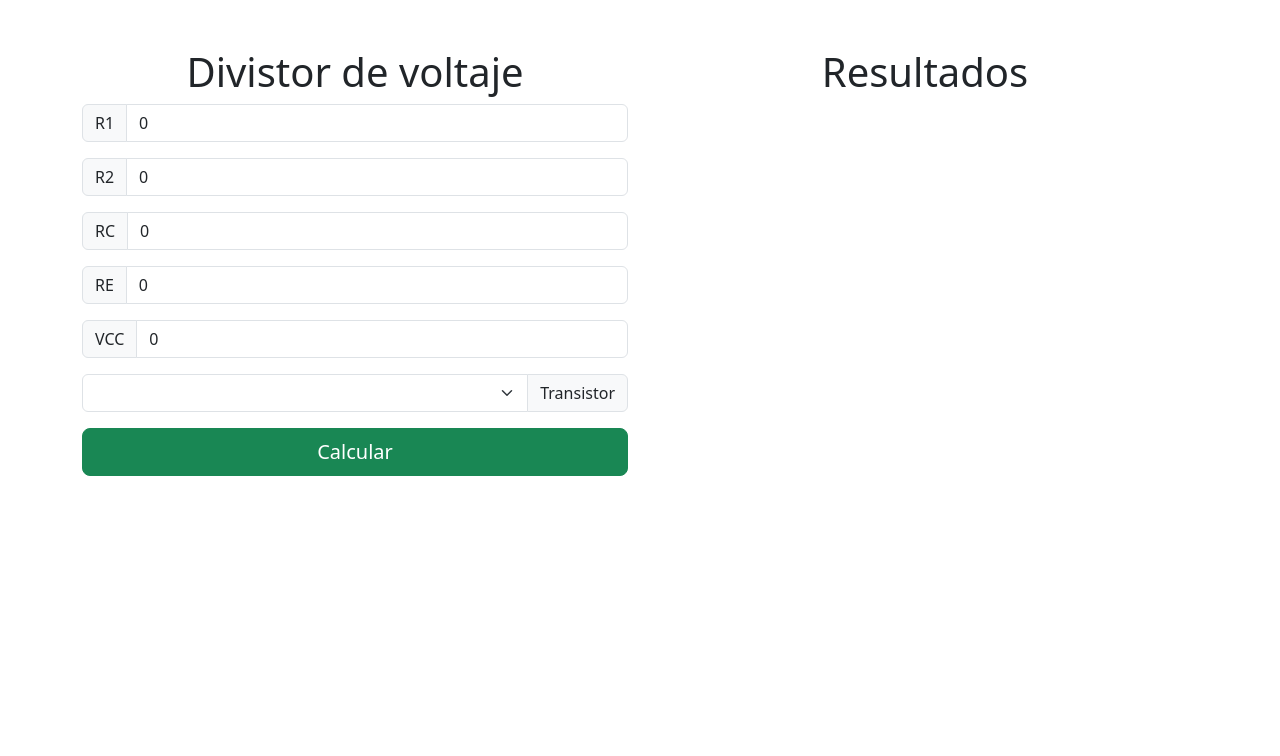
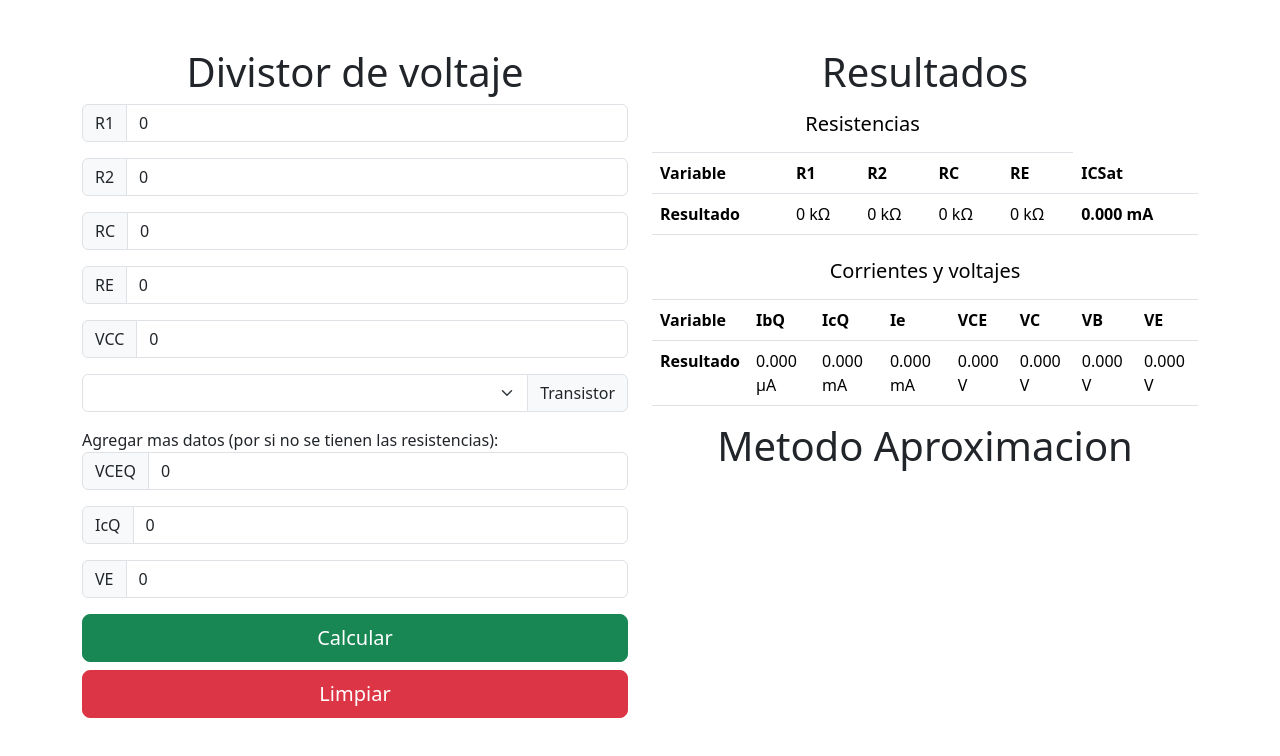
Before and after one commit to NotAngelexe/calculadora, an Angular app: page / in a window 1280 px wide. Shown: the top 756 px of the page. Built offline with nearby package versions, Linux system fonts and the light colour scheme.

Commit message:
se agrego el metodo de aproximacion

```diff
--- a/src/app/div-volt/div-volt.component.html
+++ b/src/app/div-volt/div-volt.component.html
@@ -74,10 +74,54 @@
         <select class="form-select" [(ngModel)]="Selec" id="inputGroupSelect02">
           <option value="0">MPS2222A</option>
           <option value="1">TIP41C</option>
+          <option value="2">PRUEBA</option>
         </select>
         <label class="input-group-text" for="inputGroupSelect02"
           >Transistor</label
         >
+      </div>
+      <div class="mb-3">
+        <label for="">Agregar mas datos (por si no se tienen las resistencias): </label>
+        <div class="mb-3">
+            <div class="input-group flex-nowrap">
+              <span class="input-group-text" id="addon-wrapping">VCEQ</span>
+              <input
+              [(ngModel)]="VCEQ"
+                type="number"
+                class="form-control"
+                placeholder="ResistenciaE"
+                aria-label="ResistenciaE"
+                aria-describedby="addon-wrapping"
+              />
+            </div>
+          </div>
+        <div class="mb-3">
+            <div class="input-group flex-nowrap">
+              <span class="input-group-text" id="addon-wrapping">IcQ</span>
+              <input
+              [(ngModel)]="IcQ"
+                type="number"
+                class="form-control"
+                placeholder="ResistenciaE"
+                aria-label="ResistenciaE"
+                aria-describedby="addon-wrapping"
+              />
+            </div>
+          </div>
+        <div class="mb-3">
+            <div class="input-group flex-nowrap">
+              <span class="input-group-text" id="addon-wrapping">VE</span>
+              <input
+              [(ngModel)]="VE"
+                type="number"
+                class="form-control"
+                placeholder="ResistenciaE"
+                aria-label="ResistenciaE"
+                aria-describedby="addon-wrapping"
+              />
+            </div>
+          </div>
+
       </div>
       <div class="d-grid gap-2">
         <button
@@ -86,6 +130,13 @@
           class="btn btn-success btn-lg"
         >
           Calcular
+        </button>
+        <button
+          type="button"
+          (click)="limpiarDatos()"
+          class="btn btn-danger btn-lg"
+        >
+          Limpiar
         </button>
       </div>
 
@@ -113,7 +164,105 @@
     </div>
     <div class="col-6">
       <h1 style="text-align: center;">Resultados</h1>
-      <!-- RESULTADOS AQUI -->
+      <div class="mb-3">
+        <table class="table">
+            <thead>
+                <tr>
+                    <th scope="col" colspan="5" style="text-align: center;"><h5>Resistencias</h5></th>
+                </tr>
+              <tr>
+                <th scope="col">Variable</th>
+                <th scope="col">R1</th>
+                <th scope="col">R2</th>
+                <th scope="col">RC</th>
+                <th scope="col">RE</th>
+                <th scope="col">ICSat</th>
+              </tr>
+            </thead>
+            <tbody>
+              <tr>
+                <th scope="row">Resultado</th>
+                <td>{{r1/1000 +" kΩ"}}</td>
+                <td>{{r2/1000 +" kΩ"}}</td>
+                <td>{{rc/1000 +" kΩ"}}</td>
+                <td>{{re/1000 +" kΩ"}}</td>
+                <th scope="row">{{(ICSat*1000).toFixed(3)+" mA" }}</th>
+              </tr>
+
+            </tbody>
+          </table>
+        <table class="table">
+            <thead>
+                <tr>
+                    <th scope="col" colspan="8" style="text-align: center;"><h5>Corrientes y voltajes</h5></th>
+                </tr>
+              <tr>
+                <th scope="col">Variable</th>
+                <th scope="col">IbQ</th>
+                <th scope="col">IcQ</th>
+                <th scope="col">Ie</th>
+                <th scope="col">VCE</th>
+                <th scope="col">VC</th>
+                <th scope="col">VB</th>
+                <th scope="col">VE</th>
+              </tr>
+            </thead>
+            <tbody>
+              <tr>
+                <th scope="row">Resultado</th>
+                <td>{{(IbQ*1000000).toFixed(3)+" µA"}}</td>
+                <td>{{(IcQ*1000).toFixed(3)+" mA" }}</td>
+                <td>{{(IeQ*1000).toFixed(3)+" mA" }}</td>
+                <td>{{VCEQ.toFixed(3) + " V"}}</td>
+                <td>{{VC.toFixed(3)+ " V"}}</td>
+                <td>{{VB.toFixed(3)+ " V"}}</td>
+                <td>{{VE.toFixed(3)+ " V"}}</td>
+              </tr>
+
+            </tbody>
+          </table>
+      </div>
+      <h1 style="text-align: center;">Metodo Aproximacion</h1>
+      <div class="mb-3">
+        <div *ngIf="aproximacion; else noAprox">
+            <table class="table">
+                <thead>
+                    <tr>
+                        <th scope="col" colspan="8" style="text-align: center;"><h5>Corrientes y voltajes</h5></th>
+                    </tr>
+                  <tr>
+                    <th scope="col">Variable</th>
+                    <th scope="col">IbQ</th>
+                    <th scope="col">IcQ</th>
+                    <th scope="col">Ie</th>
+                    <th scope="col">VCE</th>
+                    <th scope="col">VC</th>
+                    <th scope="col">VB</th>
+                    <th scope="col">VE</th>
+                  </tr>
+                </thead>
+                <tbody>
+                  <tr>
+                    <th scope="row">Resultado</th>
+                    <td>{{(IbQAprox*1000000).toFixed(3)+" µA"}}</td>
+                    <td>{{(IcQAprox*1000).toFixed(3)+" mA" }}</td>
+                    <td>{{(IeQAprox*1000).toFixed(3)+" mA" }}</td>
+                    <td>{{VCEQAprox.toFixed(3) + " V"}}</td>
+                    <td>{{VCAprox.toFixed(3)+ " V"}}</td>
+                    <td>{{VBAprox.toFixed(3)+ " V"}}</td>
+                    <td>{{VEAprox.toFixed(3)+ " V"}}</td>
+                  </tr>
+
+                </tbody>
+              </table>
+        </div>
+
+        <ng-template #noAprox>
+            <div class="alert alert-danger" *ngIf="calculado" role="alert">
+                No se puede aplicar metodo de aproximacion!
+              </div>
+        </ng-template>
+      </div>
     </div>
   </div>
 </div>
--- a/src/app/div-volt/div-volt.component.ts
+++ b/src/app/div-volt/div-volt.component.ts
@@ -10,7 +10,9 @@ export class DivVoltComponent {
   rc: number = 0;
   re: number = 0;
   vcc: number = 0;
+  ICSat: number = 0;
   calculado = false;
+  aproximacion = false;
   transistores: [
     {
       nombre: string,
@@ -21,7 +23,12 @@ export class DivVoltComponent {
       nombre: string,
       beta: number,
       imagen: string
-    }
+    },
+    {
+      nombre: string,
+      beta: number,
+      imagen: string
+    },
   ] = [
       {
         nombre: "MPS2222A",
@@ -32,6 +39,11 @@ export class DivVoltComponent {
         nombre: "TIP41C",
         beta: 143,
         imagen: 'assets/TIP41C.jpg'
+      },
+      {
+        nombre: "PRUEBA",
+        beta: 110,
+        imagen: 'assets/mps2222a.jpg'
       }
     ]
   Selec: string = '';
@@ -39,19 +51,29 @@ export class DivVoltComponent {
 
 
   //datos a encontrar
-  IbQ!: number;
-  IcQ !: number;
-  IeQ !: number;
-  VCEQ!: number;
-  VRC!: number;
-  VRE!: number;
-  VC!: number;
-  VE!: number;
-  VB!: number;
+  IbQ: number = 0;
+  IcQ: number = 0;
+  IeQ: number = 0;
+  VCEQ: number = 0;
+  VRC: number = 0;
+  VRE: number = 0;
+  VC: number = 0;
+  VE: number = 0;
+  VB: number = 0;
   VBE = 0.7;
-  VTH!: number;
-  RTH!: number;
+  VTH: number = 0;
+  RTH: number = 0;
 
+
+  IbQAprox: number = 0;
+  IcQAprox: number = 0;
+  IeQAprox: number = 0;
+  VCEQAprox: number = 0;
+  VRCAprox: number = 0;
+  VREAprox: number = 0;
+  VCAprox: number = 0;
+  VEAprox: number = 0;
+  VBAprox: number = 0;
 
   calcular(): void {
     this.calculado = true;
@@ -60,18 +82,28 @@ export class DivVoltComponent {
     console.log(this.rc)
     console.log(this.re)
     console.log(this.vcc)
-    // this.transistorSelec = this.transistores[parseInt(this.Selec, 10)];
-    this.transistorSelec = {
-      nombre: "PRUEBA",
-      beta: 80,
-      imagen: 'assets/mps2222a.jpg'
-    }
+    console.log(this.VE)
+    console.log(this.VB)
+
+    this.transistorSelec = this.transistores[parseInt(this.Selec, 10)];
+
     console.log(this.transistorSelec)
     console.log(this.Selec)
 
+     if (this.r1 == 0 && this.r2 == 0 && this.rc == 0 && this.re == 0) {
+      this.IeQ=this.IcQ;
+      this.re=this.VE/this.IcQ;
+      this.VRC=this.vcc-this.VCEQ-this.VE;
+      this.VC = this.VCEQ + this.VRE;
+      this.rc=this.VRC/this.IcQ;
+      this.VB=this.VE+this.VBE;
+      this.r2=(this.transistorSelec.beta*this.re)/10;
+      this.r1=((this.vcc*this.r2)/this.VB)-this.r2;
+      this.IbQ=this.IcQ/this.transistorSelec.beta;
+      this.ICSat = this.vcc / (this.rc + this.re);
 
-
-
+    } else {
+      this.ICSat = this.vcc / (this.rc + this.re);
       //Encontramos voltaje y resistencia VTH
       this.VTH = (this.vcc * this.r2) / (this.r1 + this.r2);
       this.RTH = (this.r1 * this.r2) / (this.r1 + this.r2);
@@ -96,6 +128,8 @@ export class DivVoltComponent {
       this.VB = this.VE + this.VBE;
 
 
+
+
       console.log(this.VTH);
       console.log(this.RTH);
       console.log(this.IbQ);
@@ -109,36 +143,67 @@ export class DivVoltComponent {
 
       if ((this.transistorSelec.beta * this.re) >= (10 * this.r2)) {
         console.log("METODO APROXIMACION");
+        this.aproximacion = true;
         this.metodoAproximacion();
       }
-
+    }
   }
 
   metodoAproximacion(): void {
     this.VTH = (this.vcc * this.r2) / (this.r1 + this.r2);
     this.RTH = (this.r1 * this.r2) / (this.r1 + this.r2);
 
-    this.VB = this.VTH;
+    this.VBAprox = this.VTH;
 
-    this.VE = this.VB - this.VBE;
-    this.IeQ = this.VE / this.re;
+    this.VEAprox = this.VBAprox - this.VBE;
+    this.IeQAprox = this.VEAprox / this.re;
 
-    this.IcQ = this.IeQ;
+    this.IcQAprox = this.IeQAprox;
 
-    this.VRC = this.IcQ * this.rc
-    this.VCEQ = this.vcc - this.VRC - this.VE;
-    this.VC = this.VCEQ + this.VE;
+    this.VRCAprox = this.IcQAprox * this.rc
+    this.VCEQAprox = this.vcc - this.VRCAprox - this.VEAprox;
+    this.VCAprox = this.VCEQAprox + this.VEAprox;
 
-    this.IbQ = this.IcQ / this.transistorSelec.beta;
+    this.IbQAprox = this.IcQAprox / this.transistorSelec.beta;
 
 
 
-    console.log(this.IbQ);
-    console.log(this.IcQ);
-    console.log(this.IeQ);
-    console.log(this.VCEQ);
-    console.log(this.VC);
-    console.log(this.VB);
-    console.log(this.VE);
+    console.log(this.IbQAprox);
+    console.log(this.IcQAprox);
+    console.log(this.IeQAprox);
+    console.log(this.VCEQAprox);
+    console.log(this.VCAprox);
+    console.log(this.VBAprox);
+    console.log(this.VEAprox);
   }
+
+  limpiarDatos(): void {
+    this.r1 = 0;
+    this.r2 = 0;
+    this.rc = 0;
+    this.re = 0;
+    this.vcc = 0;
+    this.calculado = false;
+    this.VTH = 0;
+    this.RTH = 0;
+    this.IbQ = 0;
+    this.IcQ = 0;
+    this.IeQ = 0;
+    this.VCEQ = 0;
+    this.VC = 0;
+    this.VB = 0;
+    this.VE = 0;
+    this.aproximacion = false;
+    this.IbQAprox = 0;
+    this.IcQAprox = 0;
+    this.IeQAprox = 0;
+    this.VCEQAprox = 0;
+    this.VCAprox = 0;
+    this.VBAprox = 0;
+    this.VEAprox = 0;
+    this.ICSat=0;
+
   }
+
+
+}
```
Lines whose indentation alone changed are shown as unchanged.
